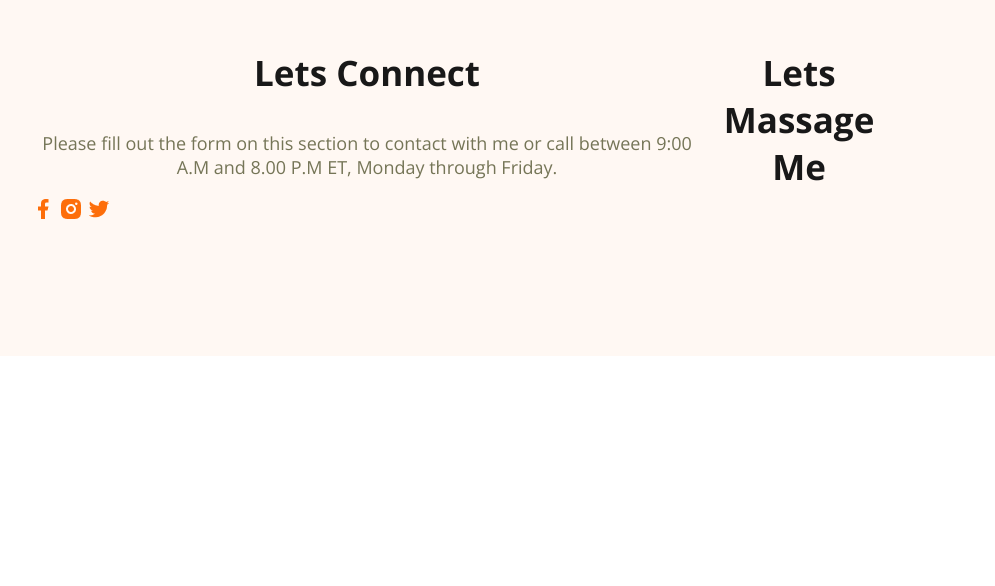
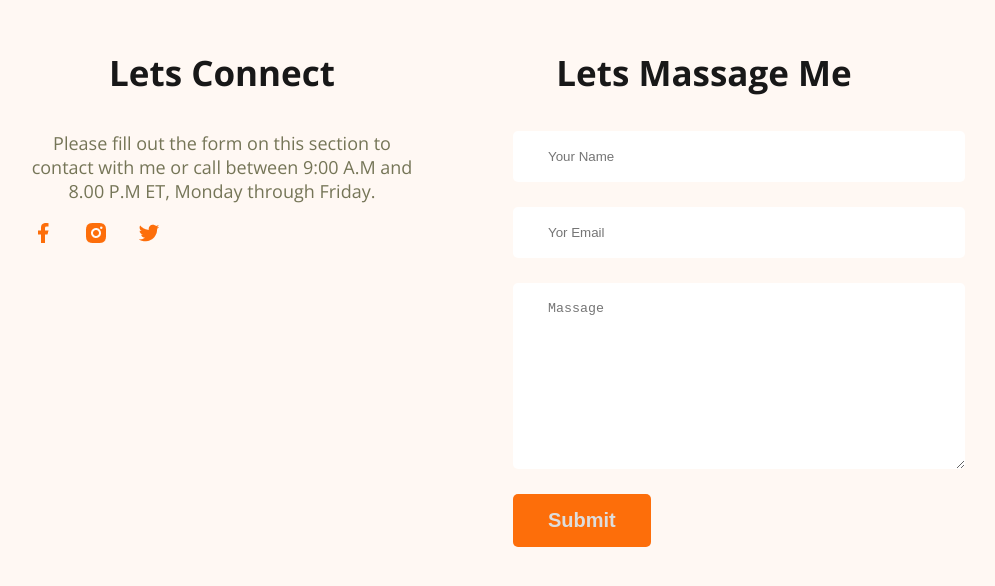
Before and after one commit to Ratulhasanuday/portfolio-web-development, a plain HTML site: page index.html in a window 1280 px wide. Shown: the part 3442-4028 px from the top of the page, without its empty margins (177-1172 px from the left). Before the commit the page ends 3806 px from the top, so only its background shows below. Drawn offline with nearby package versions, Linux system fonts and the light colour scheme.

Commit message:
finished Footer with form

```diff
--- a/index.html
+++ b/index.html
@@ -174,6 +174,12 @@
         </div>
         <div class="footer-column">
             <h3 class="section-title">Lets Massage Me</h3>
+            <form class="contact" action="">
+                <input type="text" placeholder="Your Name">
+                <input type="email" name="" placeholder="Yor Email" id="">
+                <textarea placeholder="Massage" name="" id="" cols="30" rows="10"></textarea>
+                <input class="btn-primary" type="submit" value="Submit">
+            </form>
         </div>
     </footer>
 </body>
--- a/style/portfolio.css
+++ b/style/portfolio.css
@@ -156,6 +156,23 @@ main section{
 footer{
     display: flex;
     margin-top: 100px;
+    gap: 100px;
     background: #fff8f3;
     padding: 130px 200px;
 }
+.footer-column{
+    width: 50%;
+}
+.contact input[type="text"],input[type="email"], textarea{
+    display: block;
+    margin-bottom: 25px;
+    padding: 18px 35px;
+    color: #757575;
+    border-radius: 5px;
+    background: #fff;
+    border: 0;
+    width: 100%;
+}
+.social-links a{
+    margin-right: 25px;
+}
```
